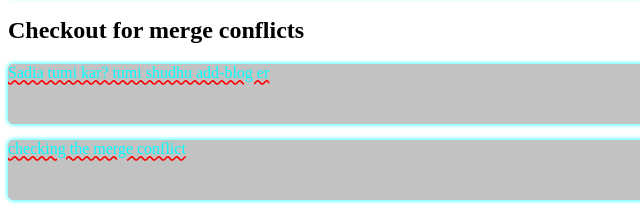
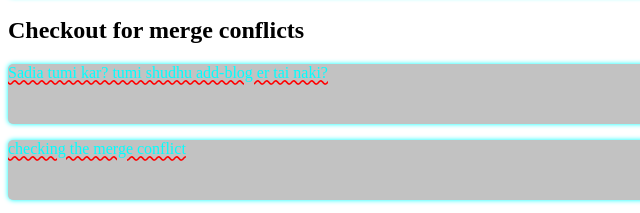
Before and after one commit to nrsabit/my-2nd-repo, a plain HTML site: page index.html in a window 1280 px wide. Shown: the part 747-960 px from the top of the page, 0-640 px from the left. Drawn offline with Linux system fonts and the light colour scheme.

Commit message:
commited

```diff
--- a/index.html
+++ b/index.html
@@ -27,7 +27,7 @@
 
     <div>
         <h2>Checkout for merge conflicts</h2>
-        <p>Sadia tumi kar? tumi shudhu add-blog er</p>
+        <p>Sadia tumi kar? tumi shudhu add-blog er tai naki?</p>
         <p>checking the merge conflict</p>
     </div>
 </body>
```
